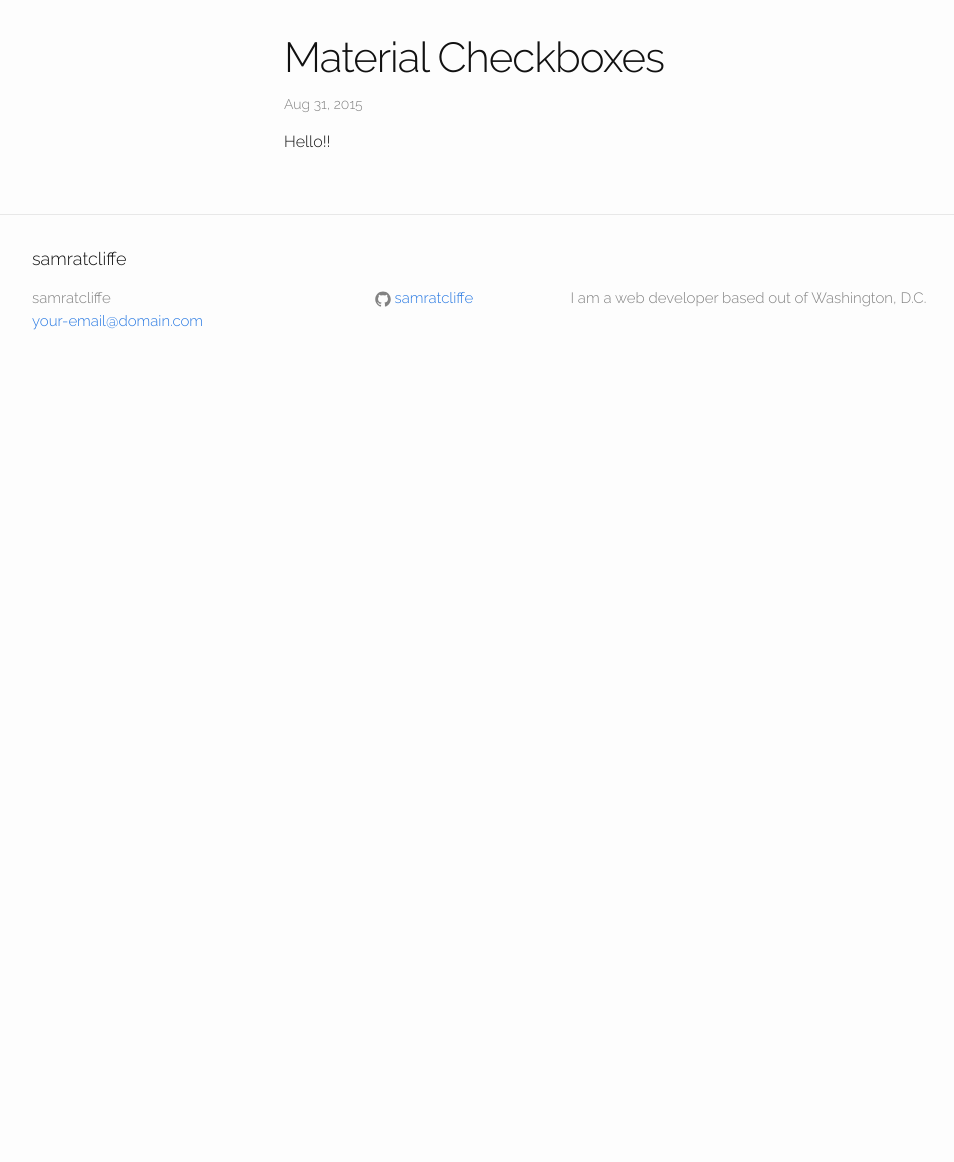
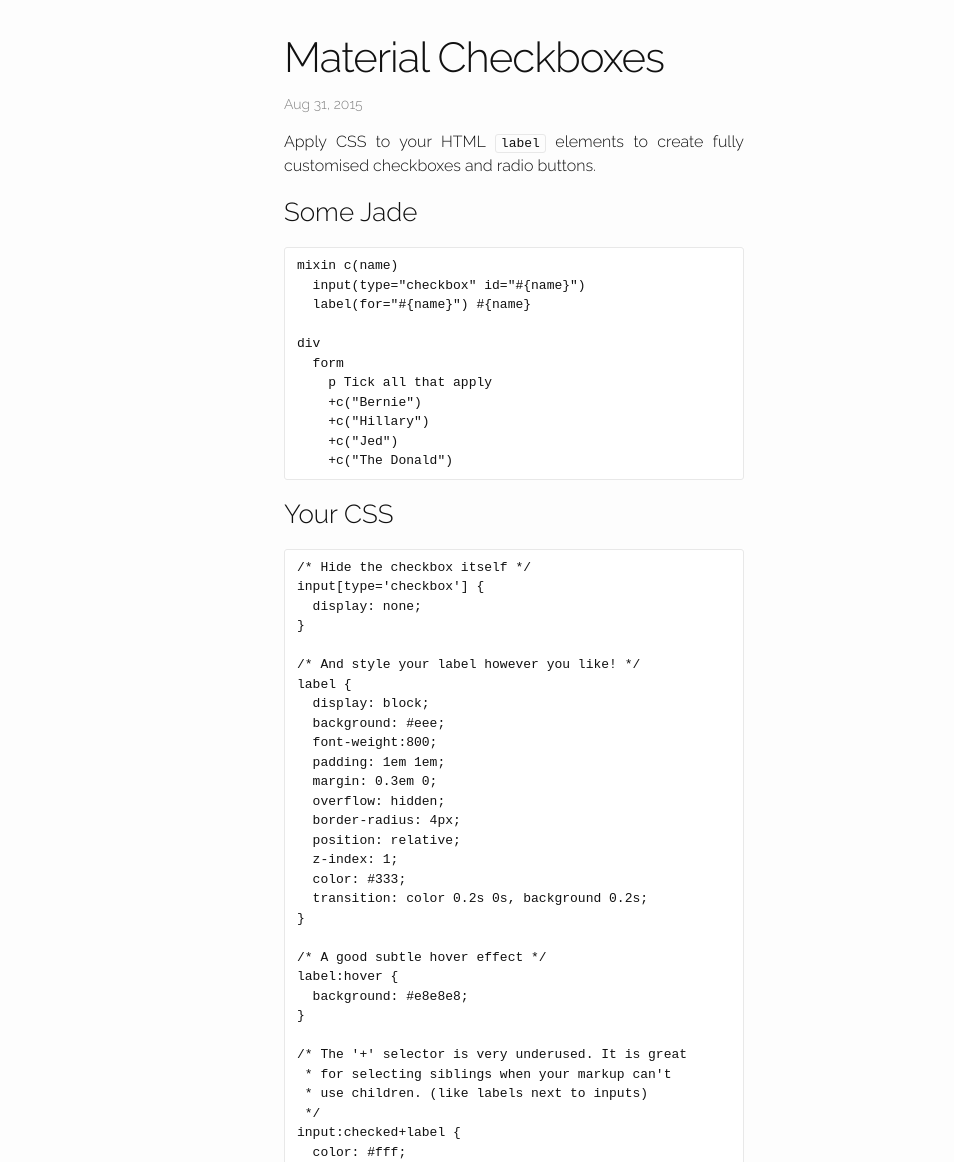
Before and after one commit to samratcliffe/samratcliffe.github.io, a Jekyll site: the page built from _posts/2015-08-31-material-checkboxes.markdown, in a window 1280 px wide and 1400 px high, scrolled down 318 px. Shown: the part 238-1400 px from the top of the window, without its empty margins (126-1080 px from the left). Built offline with Jekyll 4.4.1, drawn with Linux system fonts in a browser that asks for light colours; before the commit the page ends 948 px from its top, so only the background shows below that; some of the changed text lies outside the part shown.

Commit message:
comment css

````diff
--- a/_posts/2015-08-31-material-checkboxes.markdown
+++ b/_posts/2015-08-31-material-checkboxes.markdown
@@ -7,4 +7,104 @@
 fullwidthcodepenheight: "500"
 ---
 
-Hello!!
+Apply CSS to your HTML `label` elements to create fully customised checkboxes and radio buttons.
+
+### Some Jade
+```
+mixin c(name)
+  input(type="checkbox" id="#{name}")
+  label(for="#{name}") #{name}
+
+div
+  form
+    p Tick all that apply
+    +c("Bernie")
+    +c("Hillary")
+    +c("Jed")
+    +c("The Donald")
+```
+
+### Your CSS
+```
+/* Hide the checkbox itself */
+input[type='checkbox'] {
+  display: none;
+}
+
+/* And style your label however you like! */
+label {
+  display: block;
+  background: #eee;
+  font-weight:800;
+  padding: 1em 1em;
+  margin: 0.3em 0;
+  overflow: hidden;
+  border-radius: 4px;
+  position: relative;
+  z-index: 1;
+  color: #333;
+  transition: color 0.2s 0s, background 0.2s;
+}
+
+/* A good subtle hover effect */
+label:hover {
+  background: #e8e8e8;
+}
+
+/* The '+' selector is very underused. It is great
+ * for selecting siblings when your markup can't
+ * use children. (like labels next to inputs)
+ */
+input:checked+label {
+  color: #fff;
+  transition: color 0.2s 0.2s, background 0.2s;
+}
+
+/* We'll use our ::after element for the
+ * animated green circle
+ */
+input+label::after {
+  background: rgba(126, 196, 183, 0.3);
+  content: "";
+  display: block;
+  position: absolute;
+  border-radius: 9999px;
+  width: 0px;
+  height: 0px;
+  top: 50%;
+  right: 1.5em;
+  transition: all 0.2s ease-out;
+  z-index: -1;
+}
+
+/* Make it big when the checkbox is selected*/
+input:checked+label::after {
+  background: rgba(126, 196, 183, 1);
+  transition: all 0.4s ease-in;
+  width: 1300px; /* sorry for pixels but yolo */
+  height: 1300px;
+  top: -650px;
+  right: -610px;
+}
+
+/* Our ::before will be an empty checkbox... */
+input+label::before {
+  content: "";
+  position: absolute;
+  width: 1em;
+  height: 1em;
+  border: 2px solid #999;
+  border-radius: 3px;
+  line-height: 1;
+  text-align: center;
+  right: 1em;
+  color: #fff;
+  transition: none;
+}
+
+/* Which is checked when the input is :checked */
+input:checked+label::before {
+  content: "\2713"; /* a UTF ✓ mark */
+  border-color: #fff;
+}
+```
````
